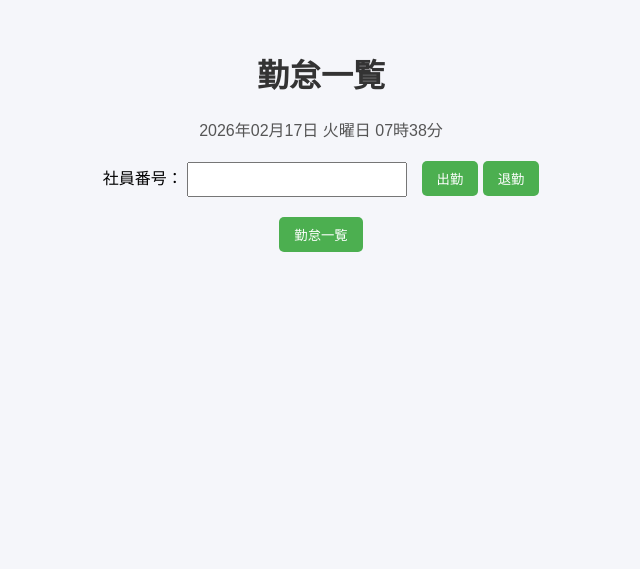
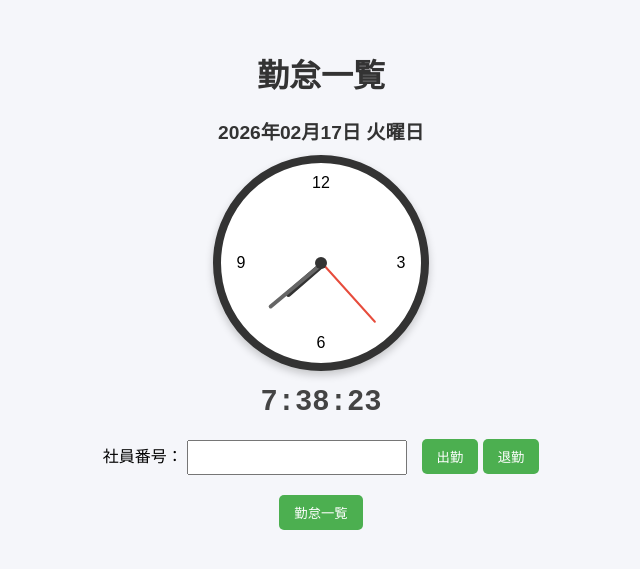
Before and after one commit to linlin316/flask_todo_app, a Flask app: page / in a window 1280 px wide. Shown: the top 569 px of the page, without its empty margins (319-959 px from the left). Run offline with Flask 3, Linux system fonts and the light colour scheme.

Commit message:
デジタル時計とアナログ時計の追加

```diff
--- a/app.py
+++ b/app.py
@@ -6,20 +6,8 @@ app = Flask(__name__)
 
 @app.route("/")
 def index():
-        #現在の日付と時間を取得
-    dt_now = datetime.now()
 
-    # 週間の曜日
-    weekdays = ["月","火","水","木","金","土","日"]
-
-    # 年月日・曜日・時分を変数ごとに分ける
-    format_date= dt_now.strftime("%Y年%m月%d日")
-    weekday = weekdays[dt_now.weekday()]
-    format_time = dt_now.strftime("%H時%M分")
-
-    # 分けた変数をFstringを使って画面に表示する日時に修正
-    format_date_time= f"{format_date} {weekday}曜日 \n     {format_time}"
-    return render_template("index.html",date_time = format_date_time)
+    return render_template("index.html")
 
 
 
@@ -30,8 +18,8 @@ def clock():
     attendance_status = request.form.get("attendance_status")
 
     if attendance_status is not None:
-        format_date_time,message = main.main(employee_id,attendance_status)
-        return render_template("index.html",date_time = format_date_time,message=message)
+        message = main.main(employee_id,attendance_status)
+        return render_template("index.html",message=message)
 
     else:
         return "未対応の地域です。", 404
--- a/main.py
+++ b/main.py
@@ -23,12 +23,12 @@ def main(employee_id=None,attendance_status=None):
     if attendance_status == "出勤":
         db.clock_in(format_date,format_time,employee_id)
         message = "出勤しました。"
-        return format_date_time,message
+        return message
 
     elif attendance_status == "退勤":
         db.clock_out(format_time,employee_id,format_date)
         message = "退勤しました。"
-        return format_date_time,message
+        return message
 
     elif  employee_id is None and attendance_status is None:
         attendance_list = db.show_attendance_list()
--- /dev/null
+++ b/static/Clock.js
@@ -0,0 +1,47 @@
+// JavaScriptファイル または <script>タグ内に追加
+function updateClock() {
+    const now = new Date();
+
+    // 日付と曜日の計算
+    const year = now.getFullYear();
+    const month = String(now.getMonth() + 1).padStart(2, '0'); // 1月は0から始まるので+1
+    const date = String(now.getDate()).padStart(2, '0');
+    const dayNames = ['日', '月', '火', '水', '木', '金', '土'];
+    const day = dayNames[now.getDay()]; // 曜日を文字に変換
+
+    // 画面に「〇〇年〇〇月〇〇日 〇曜日」を表示
+    document.getElementById('date-display').textContent = `${year}年${month}月${date}日 ${day}曜日`;
+
+    // デジタル時計の表示
+    document.getElementById('digital-time').textContent = now.toLocaleTimeString('ja-JP', {
+        hour: '2-digit',
+        minute: '2-digit'
+    });
+
+    // 現在の時刻を取得
+    const hours = now.getHours();
+    const minutes = now.getMinutes();
+    const seconds = now.getSeconds();
+
+    // 各針の角度を計算
+    const secondDegrees = (seconds / 60) * 360;
+    const minuteDegrees = (minutes / 60) * 360 + (seconds / 60) * 6;
+    const hourDegrees = (hours % 12 / 12) * 360 + (minutes / 60) * 30;
+
+    // 針を回転させる
+    document.querySelector('.second-hand').style.transform =
+        `rotate(${secondDegrees}deg)`;
+    document.querySelector('.minute-hand').style.transform =
+        `rotate(${minuteDegrees}deg)`;
+    document.querySelector('.hour-hand').style.transform =
+        `rotate(${hourDegrees}deg)`;
+
+    // ここに追加：デジタル時計の文字を更新
+    document.getElementById('digital-time').textContent = now.toLocaleTimeString('ja-JP');
+}
+
+// 1秒ごとに時計を更新
+setInterval(updateClock, 1000);
+
+// ページ読み込み時に即座に表示
+updateClock();
--- a/static/style.css
+++ b/static/style.css
@@ -71,7 +71,7 @@ th {
 
 /* データセルの余白と線 */
 td {
-    padding: 10px;
+    padding: 8px;
     border-bottom: 1px solid #ddd;
 }
 
@@ -86,3 +86,102 @@ tr:nth-child(even) {
 tr:hover {
     background-color: #e6f2ff;
 }
+
+
+/* 時計全体の配置*/
+.clock-container {
+    display: flex;
+    justify-content: center;
+    margin: 20px 0;
+}
+
+
+/* 時計の丸い枠 */
+.clock {
+    width: 200px;
+    height: 200px;
+    border: 8px solid #333;
+    border-radius: 50%;
+    position: relative;
+    background: white;
+    box-shadow: 0 4px 8px rgba(0,0,0,0.2);
+}
+
+/* 時計の針の共通スタイル */
+.hand {
+    position: absolute;
+    bottom: 50%;
+    left: 50%;
+    transform-origin: bottom center;
+    background: #333;
+    border-radius: 10px;
+}
+
+/* 時針 */
+.hour-hand {
+    width: 6px;
+    height: 50px;
+    background: #333;
+}
+
+/* 分針 */
+.minute-hand {
+    width: 4px;
+    height: 70px;
+    background: #666;
+}
+
+/* 秒針 */
+.second-hand {
+    width: 2px;
+    height: 80px;
+    background: #e74c3c;
+}
+
+/* 中央の点 */
+.center-dot {
+    position: absolute;
+    width: 12px;
+    height: 12px;
+    background: #333;
+    border-radius: 50%;
+    top: 50%;
+    left: 50%;
+    transform: translate(-50%, -50%);
+    z-index: 10;
+}
+.marker {
+    position: absolute;
+    /* 数字自体の大きさを考慮して、中心に寄せる微調整 */
+    transform: translate(-50%, -50%);
+}
+
+.marker-12 { top: 10%;  left: 50%; }
+.marker-3  { top: 50%;  left: 90%; }
+.marker-6  { top: 90%;  left: 50%; }
+.marker-9  { top: 50%;  left: 10%; }
+
+/*  日付とデジタル表示を縦に並べるための設定 */
+.clock-container {
+    display: flex;
+    flex-direction: column;
+    align-items: center;
+    margin: 20px,0;
+}
+
+/*  日付表示（2026年02月17日...）の見た目 */
+.date-display {
+    font-size: 1.2rem;
+    font-weight: bold;
+    color: #333;
+    margin-bottom: 10px;
+}
+
+/*  デジタル表示（11:22）の見た目 */
+.digital-time {
+    font-size: 1.8rem;
+    font-weight: bold;
+    color: #444;
+    margin-top: 15px;
+    font-family: 'Courier New', Courier, monospace;
+}
--- a/templates/index.html
+++ b/templates/index.html
@@ -7,18 +7,34 @@
     </head>
     <body>
         <h1>勤怠一覧</h1>
-        <p>{{date_time}}</p>
+        <div class="clock-container">
+            <div id="date-display" class="date-display"></div>
+            <div class="clock">
+                <div class="marker marker-12">12</div>
+                <div class="marker marker-3">3</div>
+                <div class="marker marker-6">6</div>
+                <div class="marker marker-9">9</div>
+                <div class="hand hour-hand"></div>
+                <div class="hand minute-hand"></div>
+                <div class="hand second-hand"></div>
+                <div class="center-dot"></div>
+            </div>
+            <div id="digital-time" class="digital-time"></div>
+        </div>
         {% if message %}
         <p>{{ message }}</p>
         {% endif %}
         <form action="/clock" method="POST">
-            <label>社員番号：</label>
-            <input type="text" name="employee_id" required>
+            <label >
+                社員番号：
+                <input type="text" name="employee_id" required>
+            </label>
             <button type="submit" name="attendance_status" value="出勤">出勤</button>
             <button type="submit" name="attendance_status" value="退勤">退勤</button>
         </form>
         <form action="/data" method="get">
             <button type="submit" name="attendance" value="勤怠一覧">勤怠一覧</button>
         </form>
+        <script src="{{ url_for('static', filename='clock.js') }}"></script>
     </body>
 </html>
```
Also changed, not shown: README.md.
